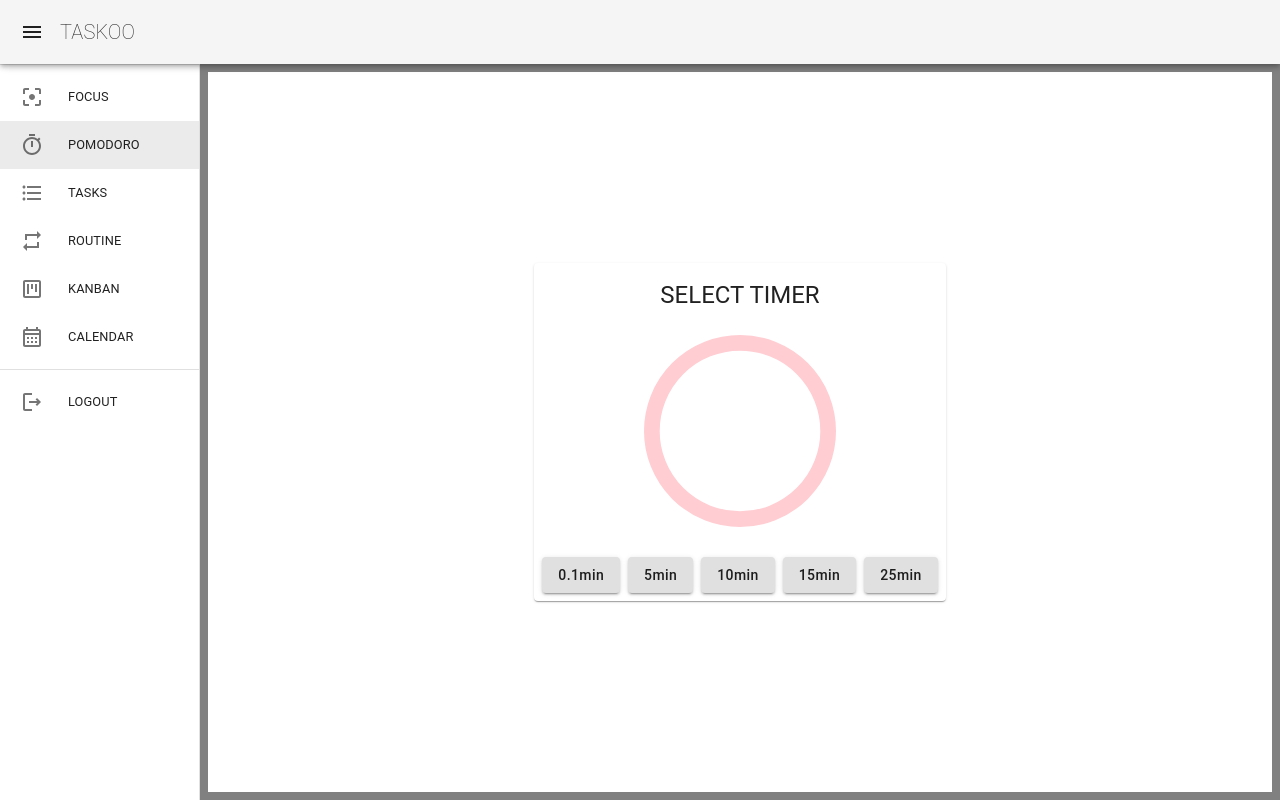
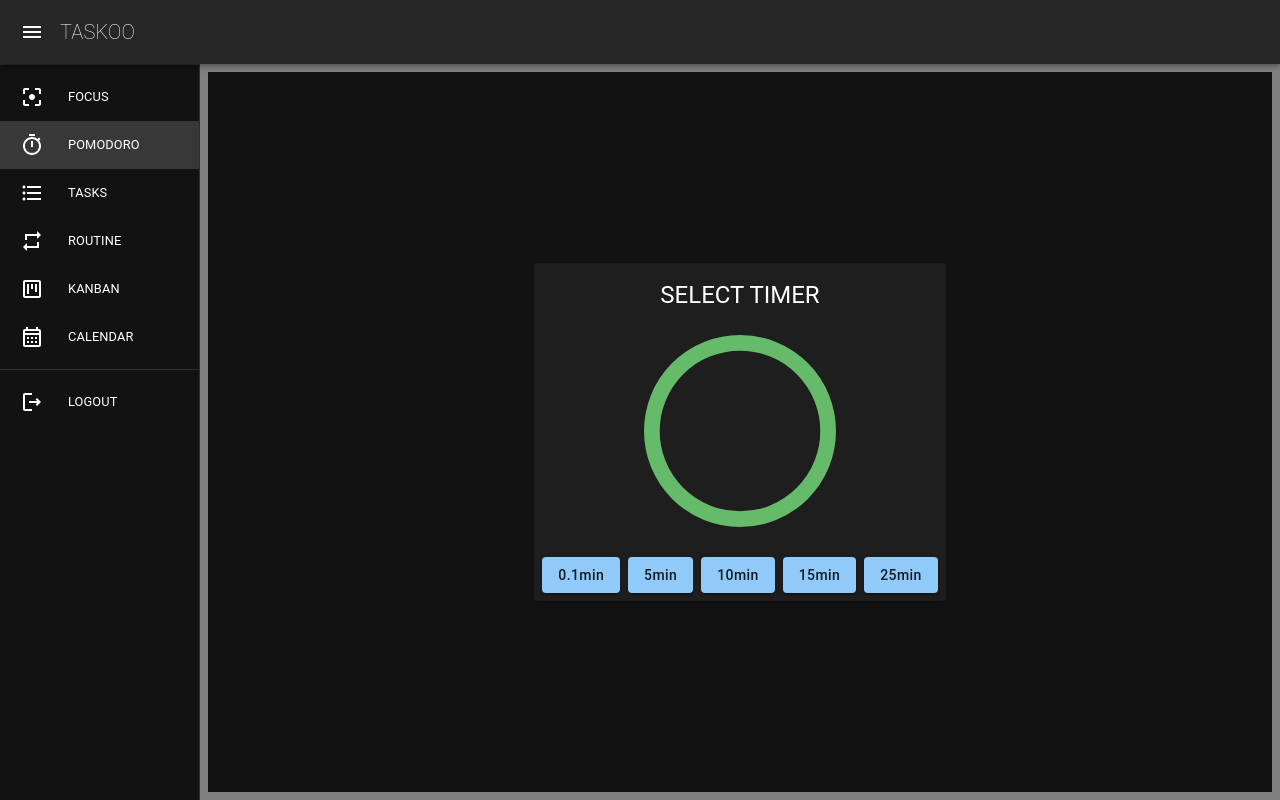
Before and after one commit to undefeated-davout/taskoo, a Next.js app in the folder web/: page /pomodoro in a window 1280 px wide. Built offline with nearby package versions, Linux system fonts and the light colour scheme.

Commit message:
add: theme

```diff
--- a/web/src/components/atoms/BaseButton/index.tsx
+++ b/web/src/components/atoms/BaseButton/index.tsx
@@ -17,7 +17,7 @@ type BaseButtonProps = {
 const BaseButton = (props: BaseButtonProps) => {
   return (
     <Button
-      color={props.color ?? 'inherit'}
+      color={props.color ?? 'primary'}
       variant="contained"
       sx={{ textTransform: 'none' }}
       onClick={props.onClick}
--- /dev/null
+++ b/web/src/components/templates/MyThemeProvider/index.tsx
@@ -0,0 +1,15 @@
+import { ThemeProvider, createTheme } from '@mui/material/styles';
+
+type Props = {
+  children: React.ReactNode;
+};
+
+const theme = createTheme({
+  palette: {
+    mode: 'dark',
+  },
+});
+
+export default function MyThemeProvider({ children }: Props) {
+  return <ThemeProvider theme={theme}>{children}</ThemeProvider>;
+}
--- a/web/src/components/templates/Pomodoro/index.tsx
+++ b/web/src/components/templates/Pomodoro/index.tsx
@@ -75,7 +75,7 @@ const Pomodoro = (props: PomodoroProps) => {
                 <CircularProgress
                   variant="determinate"
                   size="12rem"
-                  sx={{ color: '#FFCDD2' }}
+                  color="success"
                   value={progress(seconds(timerMinutes), passedSeconds)}
                 />
               </CardContent>
@@ -85,7 +85,7 @@ const Pomodoro = (props: PomodoroProps) => {
                   <BaseButton
                     key={minutes.toString()}
                     onClick={() => startTimer(minutes)}
-                    color={timerMinutes === minutes ? 'primary' : 'inherit'}
+                    color={timerMinutes === minutes ? 'success' : 'primary'}
                   >
                     {minutes}min
                   </BaseButton>
--- a/web/src/pages/_app.tsx
+++ b/web/src/pages/_app.tsx
@@ -1,5 +1,6 @@
 import { AppProps } from 'next/app';
 import { createGlobalStyle } from 'styled-components';
+import MyThemeProvider from 'components/templates/MyThemeProvider';
 
 const GlobalStyle = createGlobalStyle`
   html,
@@ -33,8 +34,10 @@ const GlobalStyle = createGlobalStyle`
 const MyApp = ({ Component, pageProps }: AppProps) => {
   return (
     <>
-      <GlobalStyle />
-      <Component {...pageProps} />
+      <MyThemeProvider>
+        <GlobalStyle />
+        <Component {...pageProps} />
+      </MyThemeProvider>
     </>
   );
 };
```
Also changed, not shown: web/src/components/molecules/CircleProgress/index.tsx (deleted, +0 -37 lines).
